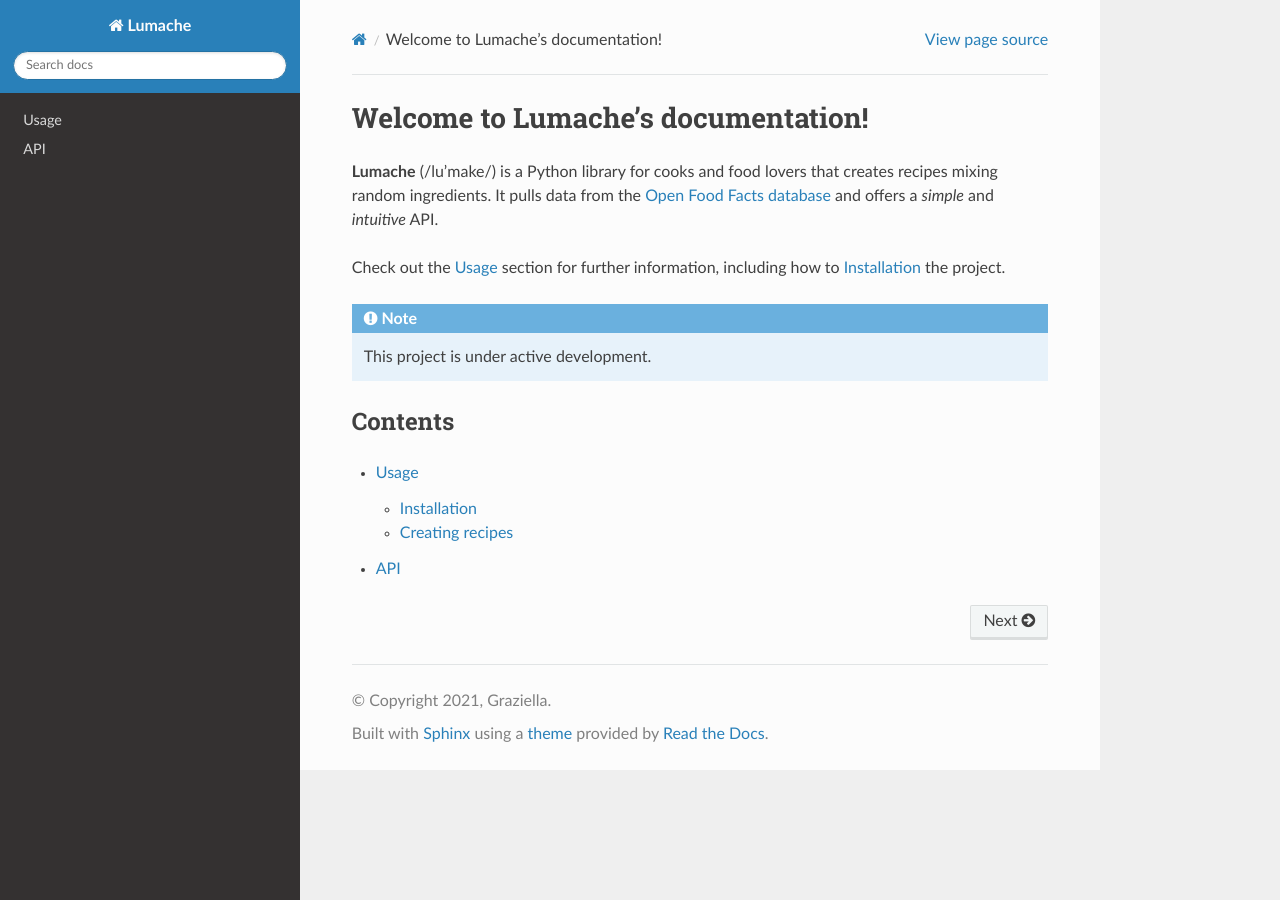
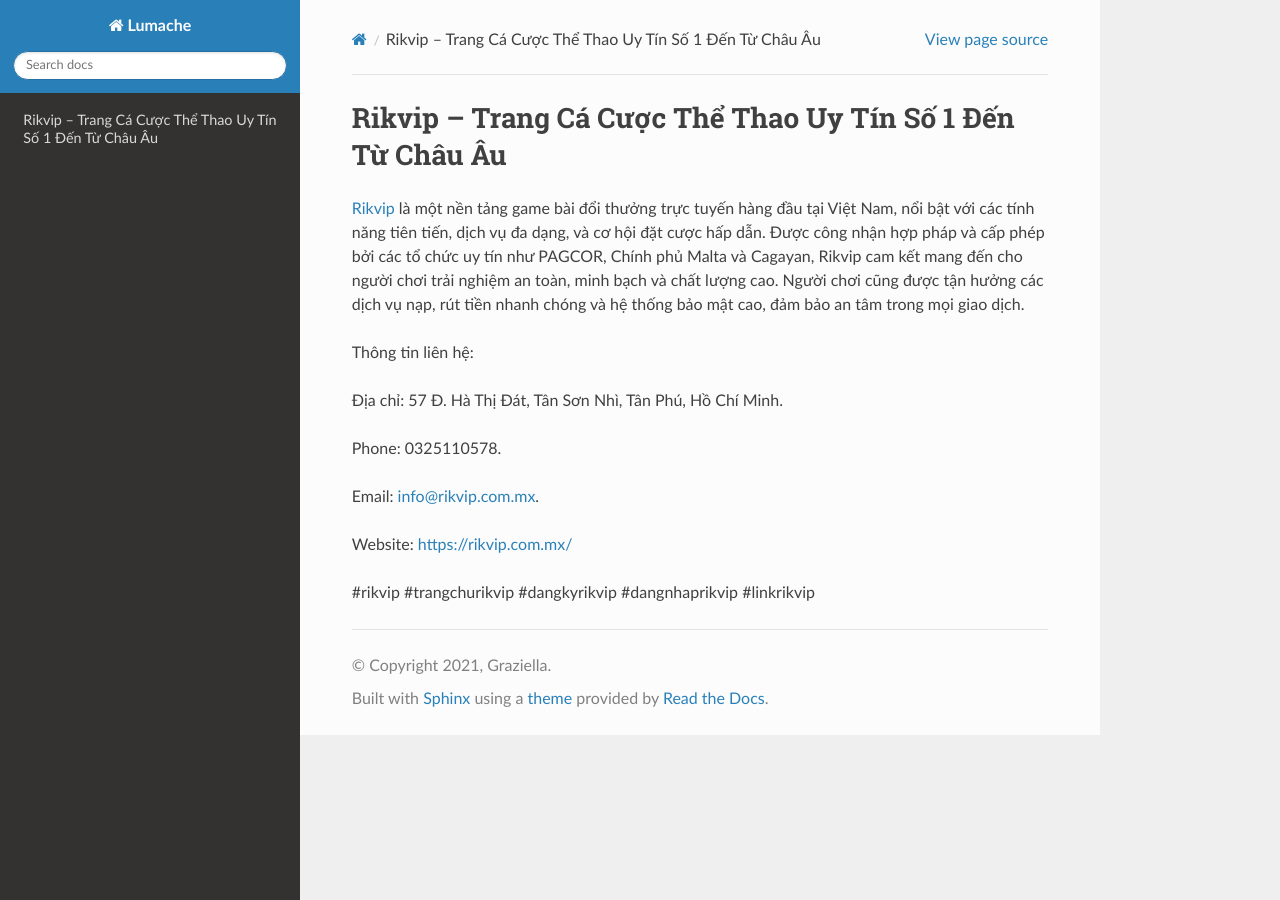
Before and after one commit to antonniotrombeta/rikvipcommx, a Sphinx documentation site: the page built from docs/source/index.rst, in a window 1280 px wide. Built offline with Sphinx 7.4.7 and the Read the Docs theme 3.1.0, drawn with Linux system fonts in a browser that asks for light colours.

Commit message:
Update index.rst

```diff
--- a/docs/source/index.rst
+++ b/docs/source/index.rst
@@ -1,22 +1,16 @@
-Welcome to Lumache's documentation!
+Rikvip – Trang Cá Cược Thể Thao Uy Tín Số 1 Đến Từ Châu Âu
 ===================================
 
-**Lumache** (/lu'make/) is a Python library for cooks and food lovers
-that creates recipes mixing random ingredients.
-It pulls data from the `Open Food Facts database <https://world.openfoodfacts.org/>`_
-and offers a *simple* and *intuitive* API.
+`Rikvip <https://rikvip.com.mx/>`_ là một nền tảng game bài đổi thưởng trực tuyến hàng đầu tại Việt Nam, nổi bật với các tính năng tiên tiến, dịch vụ đa dạng, và cơ hội đặt cược hấp dẫn. Được công nhận hợp pháp và cấp phép bởi các tổ chức uy tín như PAGCOR, Chính phủ Malta và Cagayan, Rikvip cam kết mang đến cho người chơi trải nghiệm an toàn, minh bạch và chất lượng cao. Người chơi cũng được tận hưởng các dịch vụ nạp, rút tiền nhanh chóng và hệ thống bảo mật cao, đảm bảo an tâm trong mọi giao dịch.
 
-Check out the :doc:`usage` section for further information, including
-how to :ref:`installation` the project.
+Thông tin liên hệ:
 
-.. note::
+Địa chỉ: 57 Đ. Hà Thị Đát, Tân Sơn Nhì, Tân Phú, Hồ Chí Minh.
 
-   This project is under active development.
+Phone: 0325110578.
 
-Contents
---------
+Email: info@rikvip.com.mx.
 
-.. toctree::
+Website: https://rikvip.com.mx/
 
-   usage
-   api
+#rikvip #trangchurikvip #dangkyrikvip #dangnhaprikvip #linkrikvip
```
